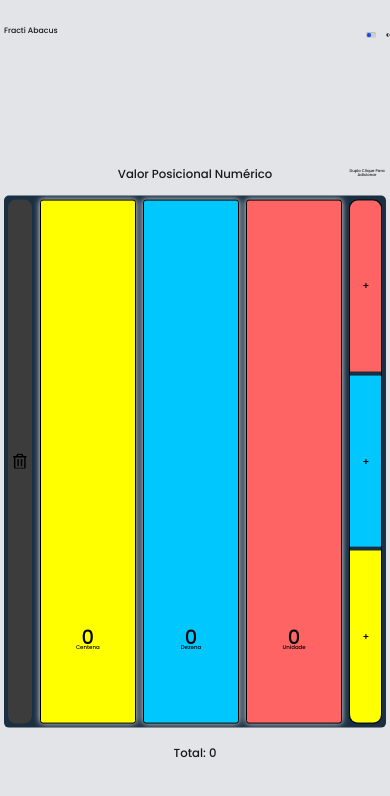
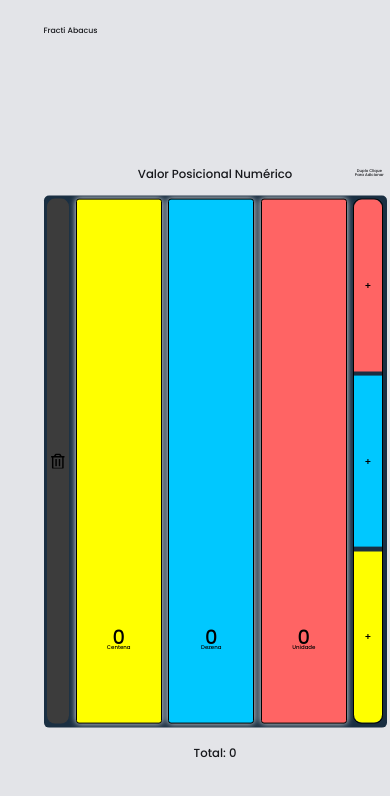
Before and after one commit to juniorsn1409/fractiabaci, a Next.js app: page / in a window 390 px wide. Shown: the top 796 px of the page. Built offline with nearby package versions, Linux system fonts and the light colour scheme.

Commit message:
[PF-68]- Habilitado dark e responsividade Ok - finalizado

```diff
--- a/src/components/SwitchMode.tsx
+++ b/src/components/SwitchMode.tsx
@@ -30,7 +30,7 @@ export const SwitchMode = () => {
           onChange={toggleDarkMode}
         />
         <span className="switch__label"></span>
-        <BiSolidAdjust style={{ marginLeft: '5px' }} />
+        <BiSolidAdjust />
       </label>
     </>
   )
--- a/src/styles/dark.css
+++ b/src/styles/dark.css
@@ -11,6 +11,8 @@
 	--primary-t: hsla(var(--hue),90%,50%,0);
 	--trans-dur: 0.3s;
 	font-size: 1vw;
+	margin-left: 40px;
+
 }
 
 body,
@@ -39,9 +41,10 @@ body {
 	display: flex;
 	gap: 0.5em;
 	align-items: center;
-	position: relative;
+	position: absolute;
 	margin-bottom: 1vw;
-	top: 4vw;
+	margin-left: 89%;
+	top: 3vw;
 
 }
 .switch__input {
```
